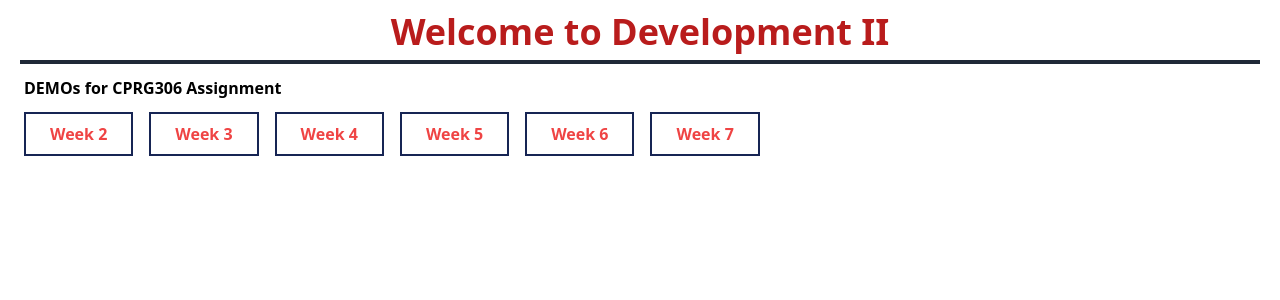
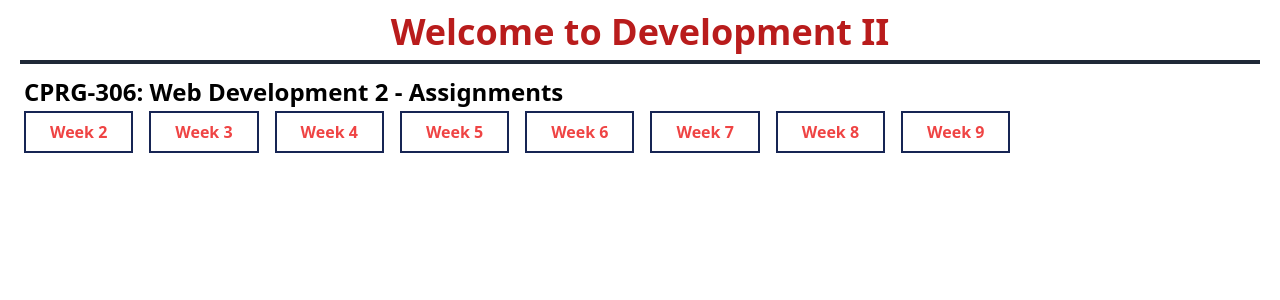
Before and after one commit to chinedu-amaechi/cprg306-assignments, a Next.js app: page / in a window 1280 px wide. Shown: the top 300 px of the page. Built offline with nearby package versions, Linux system fonts and the light colour scheme.

Commit message:
Weekly Section creation

```diff
--- a/app/layout.js
+++ b/app/layout.js
@@ -2,7 +2,7 @@ import "./globals.css";
 
 export const metadata = {
   title: "Shopping List",
-  description: "DEMOs for CPRG306 Assignment",
+  description: "By Chinedu Amaechi",
 };
 
 export default function RootLayout({ children }) {
--- a/app/page.js
+++ b/app/page.js
@@ -1,18 +1,25 @@
+import Link from 'next/link';
+
 export default function Page() {
+  let listStyle = "border-2 border-blue-950 px-6 py-2 hover:bg-red-100";
+
+
   return (
     <div className="m-3 ">
       <h1 className="font-extrabold text-4xl text-center text-red-700">Welcome to Development II</h1>
       <hr className="m-2 border-2 border-gray-800"/>
       <div className="m-3">
-      <p className="font-semibold">DEMOs for CPRG306 Assignment</p>
+      <p className="font-semibold text-2xl">CPRG-306: Web Development 2 - Assignments </p>
         <div className=" m-2 ml-0">
-          <ul className="flex w-full gap-4 text-center font-semibold text-red-500 p-1 pl-0">
-            <li className="border-2 border-blue-950 px-6 py-2"><a href="/week-2">Week 2</a></li>
-            <li className="border-2 border-blue-950 px-6 py-2"><a href="/week-3">Week 3</a></li>
-            <li className="border-2 border-blue-950 px-6 py-2"><a href="/week-4">Week 4</a></li>
-            <li className="border-2 border-blue-950 px-6 py-2"><a href="/week-5">Week 5</a></li>
-            <li className="border-2 border-blue-950 px-6 py-2"><a href="/week-6">Week 6</a></li>
-            <li className="border-2 border-blue-950 px-6 py-2"><a href="/week-7">Week 7</a></li>
+          <ul className="flex flex-wrap w-full gap-4 text-center font-semibold text-red-500 p-1 pl-0">
+            <li className="mb-4"><Link href="/week-2" className= {listStyle}>Week 2</Link></li>
+            <li className="mb-4"><Link href="/week-3" className= {listStyle}>Week 3</Link></li>
+            <li className="mb-4"><Link href="/week-4" className= {listStyle}>Week 4</Link></li>
+            <li className="mb-4"><Link href="/week-5" className= {listStyle}>Week 5</Link></li>
+            <li className="mb-4"><Link href="/week-6" className= {listStyle}>Week 6</Link></li>
+            <li className="mb-4"><Link href="/week-7" className= {listStyle}>Week 7</Link></li>
+            <li className="mb-4"><Link href="/week-8" className= {listStyle}>Week 8</Link></li>
+            <li className="mb-4"><Link href="/week-9" className= {listStyle}>Week 9</Link></li>
           </ul>
         </div>
       </div>
--- a/app/week-3/item-list.js
+++ b/app/week-3/item-list.js
@@ -88,7 +88,11 @@ function ItemList() {
       <Item {...item9} />
       <Item {...item10} />
       <Item {...item11} />
-      <Item {...item12} />
+      <Item
+        name={item12.name}
+        quantity={item12.quantity}
+        category={item12.category}
+      />
     </ul>
   );
 }
```
